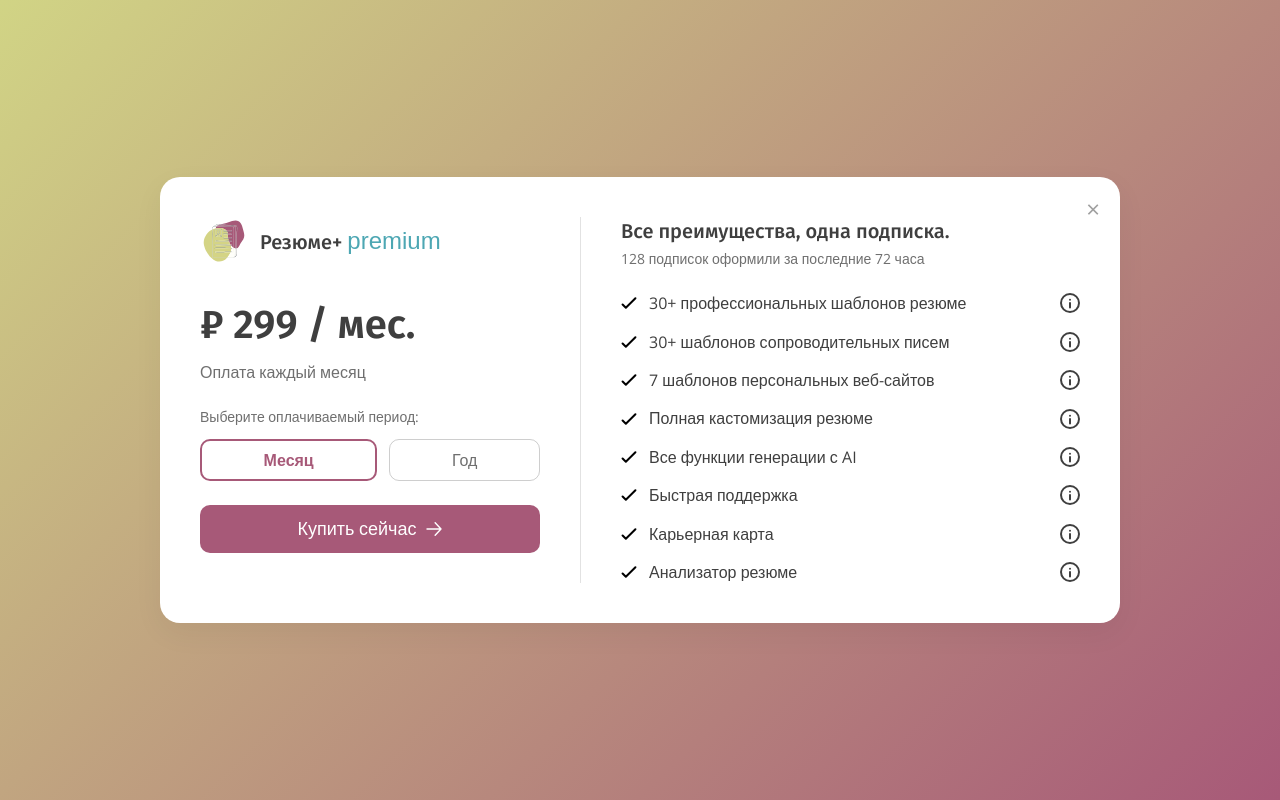
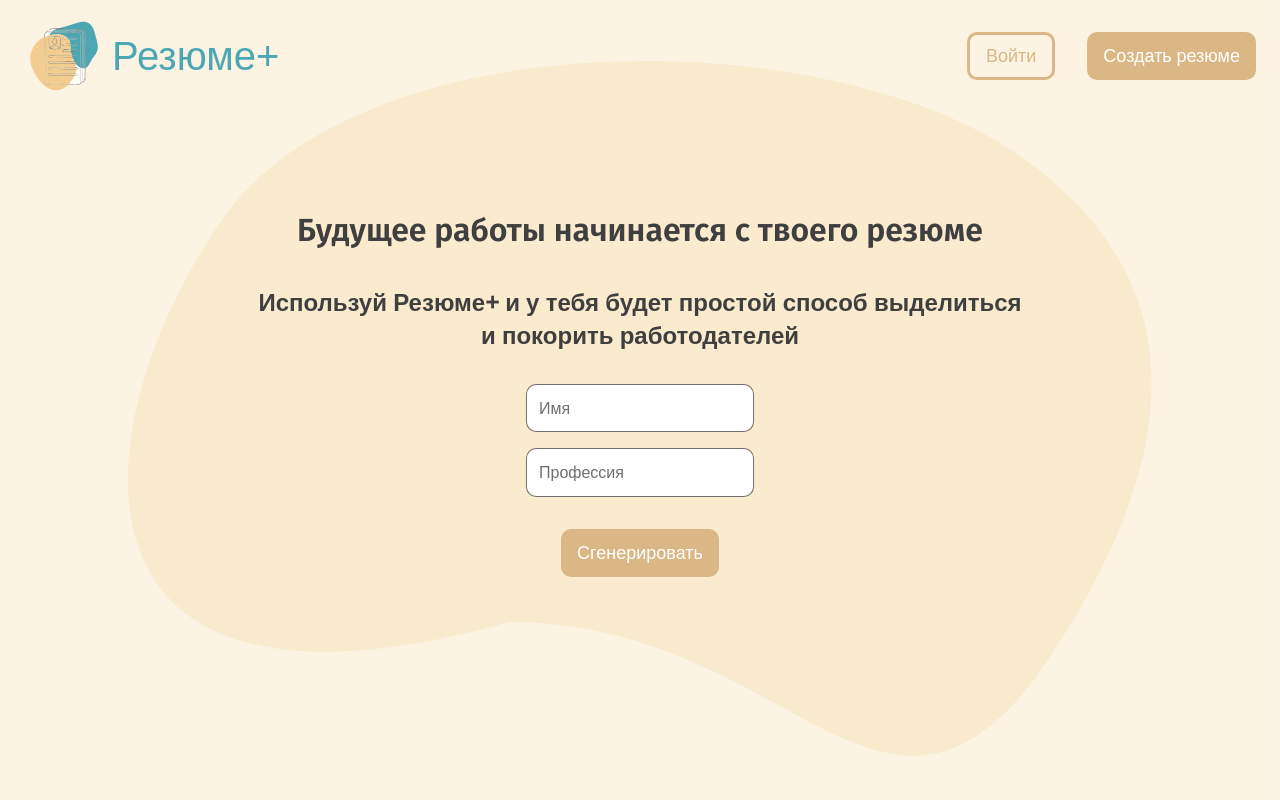
Before and after one commit to anvdmal/resume-plus-frontend, a React (Vite) app: page / in a window 1280 px wide. Shown: the top 800 px of the page. Built offline with nearby package versions, Linux system fonts and the light colour scheme; a web font is replaced by a local one.

Commit message:
cleaned project structure

```diff
--- a/src/App.jsx
+++ b/src/App.jsx
@@ -1,6 +1,9 @@
 import React from "react";
 import SubscriptionPage from "./pages/SubscriptionPage.jsx";
+import SignUpPage from "./pages/SignUpPage.jsx";
+import SignInPage from "./pages/SignInPage.jsx";
+import MainPage from "./pages/MainPage.jsx";
 
 export default function App() {
-  return <SubscriptionPage />;
+  return <MainPage/>;
 }
--- a/src/pages/MainPage.jsx
+++ b/src/pages/MainPage.jsx
@@ -4,7 +4,7 @@ import LetsCreateResumeSection from "../components/main_sections/LetsCreateResum
 import AiResumeSection from "../components/main_sections/AiResumeSection.jsx";
 import CreationStagesSection from "../components/main_sections/CreationStagesSection.jsx";
 import TemplatesPreviewSection from "../components/main_sections/TemplatesPreviewSection.jsx";
-import "../styles/MainPage.css"
+import "../styles/pages/MainPage.css"
 import Footer from "../components/Footer.jsx";
 
 export default function MainPage() {
--- a/src/SignUpPage.jsx
+++ b/src/pages/SignInPage.jsx
@@ -1,21 +1,20 @@
 import React, { useState } from "react";
-import InputField from "./components/ui/InputField";
-import MainButton from "./components/ui/MainButton";
-import TextButtonWithIcon from "./components/ui/TextButtonWithIcon";
-import "./styles/SignUpAndInPages.css";
-import Header from "./components/Header";
+import InputField from "../components/ui/InputField.jsx";
+import MainButton from "../components/ui/MainButton.jsx";
+import TextButtonWithIcon from "../components/ui/TextButtonWithIcon.jsx";
+import "../styles/pages/SignUpAndInPages.css";
+import Header from "../components/Header.jsx";
 
-import googleIcon from "./assets/ic-google.svg";
-import hhIcon from "./assets/ic-hh.svg";
-import linkedinIcon from "./assets/ic-linkedIn.svg";
-import backArrow from "./assets/ic-arrow-left.svg";
-import nextArrow from "./assets/ic-arrow-right.svg";
+import googleIcon from "../assets/ic-google.svg";
+import hhIcon from "../assets/ic-hh.svg";
+import linkedinIcon from "../assets/ic-linkedIn.svg";
+import backArrow from "../assets/ic-arrow-left.svg";
+import nextArrow from "../assets/ic-arrow-right.svg";
 
-export default function SignUpPage() {
+export default function SignInPage() {
     const [formData, setFormData] = useState({
         email: "",
-        password: "",
-        confirmPassword: ""
+        password: ""
     });
 
     const handleInputChange = (field) => (e) => {
@@ -38,7 +37,7 @@ export default function SignUpPage() {
                 />
 
                 <TextButtonWithIcon
-                    text="Уже есть аккаунт?"
+                    text="Еще нет аккаунта?"
                     icon={nextArrow}
                     iconSide="right"
                     color="tan"
@@ -46,7 +45,7 @@ export default function SignUpPage() {
             </div>
             <div className="signupin-container">
                 <form className="signupin-form">
-                    <h2>Создать аккаунт</h2>
+                    <h2>Войти</h2>
                     <div className="input-fields">
                         <InputField
                             placeholder="Электронная почта"
@@ -54,7 +53,6 @@ export default function SignUpPage() {
                             value={formData.email}
                             onChange={handleInputChange("email")}
                         />
-
                         <InputField
                             placeholder="Пароль"
                             variant="gray"
@@ -62,18 +60,10 @@ export default function SignUpPage() {
                             type="password"
                             onChange={handleInputChange("password")}
                         />
-
-                        <InputField
-                            placeholder="Подтвердите пароль"
-                            variant="gray"
-                            value={formData.confirmPassword}
-                            type="password"
-                            onChange={handleInputChange("confirmPassword")}
-                        />
                     </div>
                     <MainButton
-                        text="Зарегистрироваться"
-                        variant="moonstone"
+                        text="Войти"
+                        variant="tan"
                         type="submit"
                     />
                 </form>
@@ -96,14 +86,14 @@ export default function SignUpPage() {
                         color="dark"
                         bordered={true}
                     />
-
- {/*                   { <TextButtonWithIcon
+{/*
+                    <TextButtonWithIcon
                         text="Войти при помощи LinkedIn"
                         icon={linkedinIcon}
                         iconSide="left"
                         color="dark"
                         bordered={true}
-                    />} */}
+                    /> */}
                 </div>
             </div>
         </div>
--- a/src/SignInPage.jsx
+++ b/src/pages/SignUpPage.jsx
@@ -1,20 +1,21 @@
 import React, { useState } from "react";
-import InputField from "./components/ui/InputField";
-import MainButton from "./components/ui/MainButton";
-import TextButtonWithIcon from "./components/ui/TextButtonWithIcon";
-import "./styles/SignUpAndInPages.css";
-import Header from "./components/Header";
+import InputField from "../components/ui/InputField.jsx";
+import MainButton from "../components/ui/MainButton.jsx";
+import TextButtonWithIcon from "../components/ui/TextButtonWithIcon.jsx";
+import "../styles/pages/SignUpAndInPages.css";
+import Header from "../components/Header.jsx";
 
-import googleIcon from "./assets/ic-google.svg";
-import hhIcon from "./assets/ic-hh.svg";
-import linkedinIcon from "./assets/ic-linkedIn.svg";
-import backArrow from "./assets/ic-arrow-left.svg";
-import nextArrow from "./assets/ic-arrow-right.svg";
+import googleIcon from "../assets/ic-google.svg";
+import hhIcon from "../assets/ic-hh.svg";
+import linkedinIcon from "../assets/ic-linkedIn.svg";
+import backArrow from "../assets/ic-arrow-left.svg";
+import nextArrow from "../assets/ic-arrow-right.svg";
 
-export default function SignInPage() {
+export default function SignUpPage() {
     const [formData, setFormData] = useState({
         email: "",
-        password: ""
+        password: "",
+        confirmPassword: ""
     });
 
     const handleInputChange = (field) => (e) => {
@@ -37,7 +38,7 @@ export default function SignInPage() {
                 />
 
                 <TextButtonWithIcon
-                    text="Еще нет аккаунта?"
+                    text="Уже есть аккаунт?"
                     icon={nextArrow}
                     iconSide="right"
                     color="tan"
@@ -45,7 +46,7 @@ export default function SignInPage() {
             </div>
             <div className="signupin-container">
                 <form className="signupin-form">
-                    <h2>Войти</h2>
+                    <h2>Создать аккаунт</h2>
                     <div className="input-fields">
                         <InputField
                             placeholder="Электронная почта"
@@ -53,6 +54,7 @@ export default function SignInPage() {
                             value={formData.email}
                             onChange={handleInputChange("email")}
                         />
+
                         <InputField
                             placeholder="Пароль"
                             variant="gray"
@@ -60,10 +62,18 @@ export default function SignInPage() {
                             type="password"
                             onChange={handleInputChange("password")}
                         />
+
+                        <InputField
+                            placeholder="Подтвердите пароль"
+                            variant="gray"
+                            value={formData.confirmPassword}
+                            type="password"
+                            onChange={handleInputChange("confirmPassword")}
+                        />
                     </div>
                     <MainButton
-                        text="Войти"
-                        variant="tan"
+                        text="Зарегистрироваться"
+                        variant="moonstone"
                         type="submit"
                     />
                 </form>
@@ -86,14 +96,14 @@ export default function SignInPage() {
                         color="dark"
                         bordered={true}
                     />
-{/*
-                    <TextButtonWithIcon
+
+ {/*                   { <TextButtonWithIcon
                         text="Войти при помощи LinkedIn"
                         icon={linkedinIcon}
                         iconSide="left"
                         color="dark"
                         bordered={true}
-                    /> */}
+                    />} */}
                 </div>
             </div>
         </div>
--- a/src/pages/SubscriptionPage.jsx
+++ b/src/pages/SubscriptionPage.jsx
@@ -1,6 +1,6 @@
 import React from "react";
 import SubscriptionCard from "../components/subscription/SubscriptionCard.jsx";
-import "../styles/SubscriptionPage.css";
+import "../styles/pages/SubscriptionPage.css";
 
 export default function SubscriptionPage() {
   return (
```
Also changed, not shown: src/styles/pages/MainPage.css (renamed from src/styles/MainPage.css), src/styles/pages/SignInPage.css (added), src/styles/pages/SignUpAndInPages.css (renamed from src/styles/SignUpAndInPages.css), src/styles/pages/SubscriptionPage.css (renamed from src/styles/SubscriptionPage.css).
